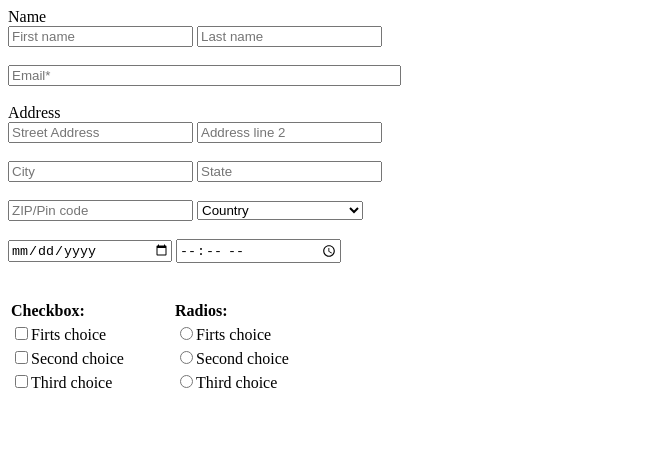
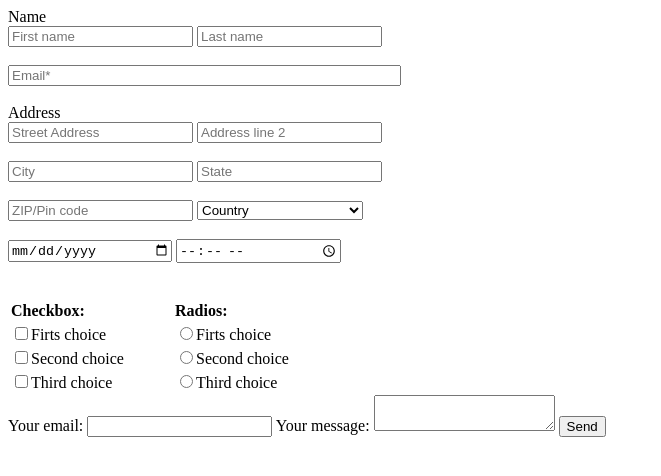
Before and after one commit to Suraksha1604/Suraksha1604.github.io, a plain HTML site: page index.html in a window 1280 px wide. Shown: the whole page, without its empty margins (0-661 px from the left). Drawn offline with Linux system fonts and the light colour scheme.

Commit message:
Update index.html

```diff
--- a/index.html
+++ b/index.html
@@ -77,5 +77,24 @@
   	</div>
 </form>
 </div>
+	<div>
+		<form
+  action="https://formspree.io/f/mzbyaqdv"
+  method="POST"
+>
+  <label>
+    Your email:
+    <input type="email" name="_replyto">
+  </label>
+  <label>
+    Your message:
+    <textarea name="message"></textarea>
+  </label>
+
+  <!-- your other form fields go here -->
+
+  <button type="submit">Send</button>
+</form>
+	</div>
 </body>
 </html>
```
